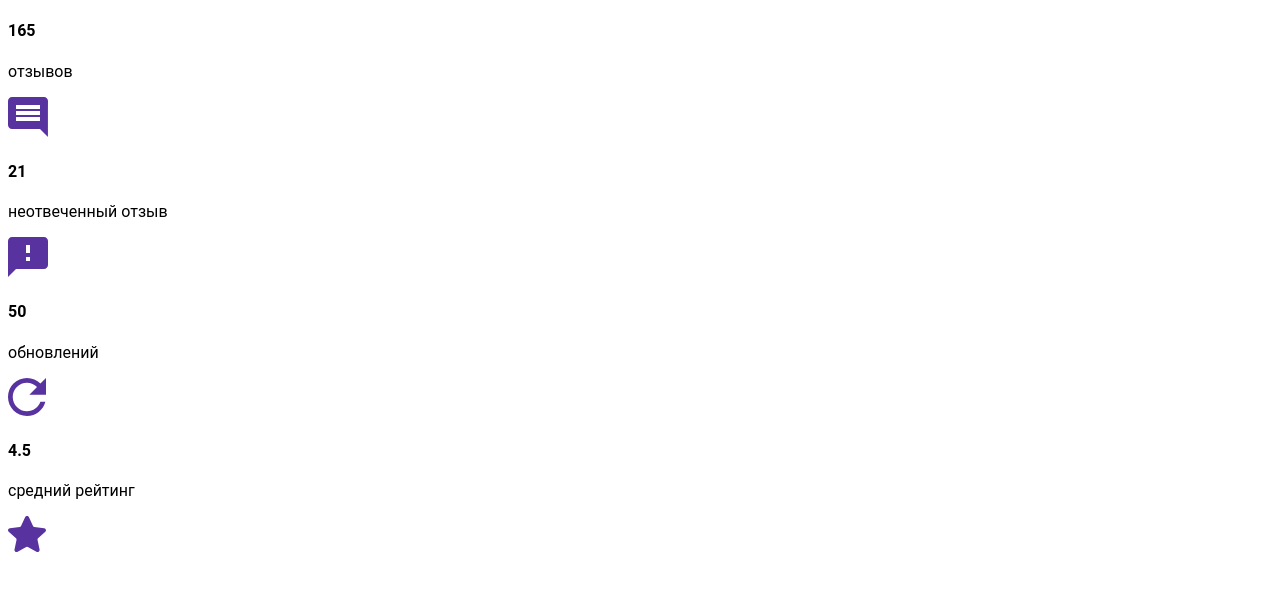
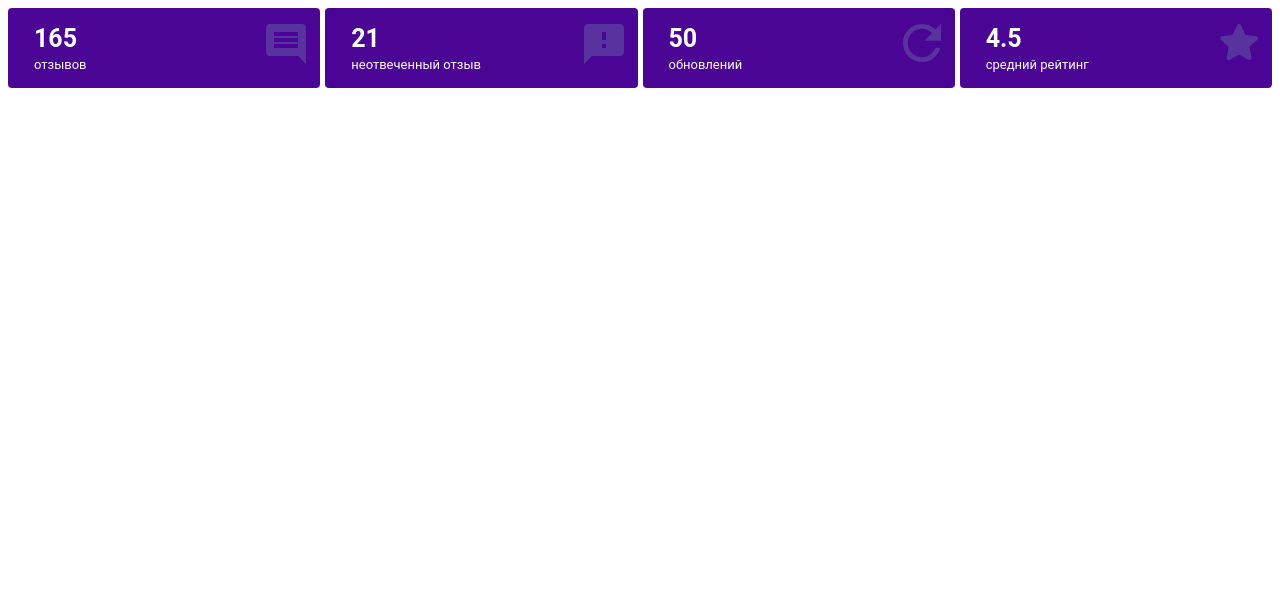
Before and after one commit to feofan-msk/Zoon-test, a React (Create React App) app: page / in a window 1280 px wide. Shown: the top 590 px of the page. Built offline with nearby package versions, Linux system fonts and the light colour scheme; the HTML template or start-up script is replaced by a standard one.

Commit message:
style: add Dashboard style

```diff
--- a/package.json
+++ b/package.json
@@ -6,7 +6,8 @@
     "normalize.css": "^8.0.1",
     "react": "^16.8.6",
     "react-dom": "^16.8.6",
-    "react-scripts": "2.1.8"
+    "react-scripts": "2.1.8",
+    "styled-components": "^4.2.0"
   },
   "scripts": {
     "start": "react-scripts start",
--- a/src/Dashboard/Card.jsx
+++ b/src/Dashboard/Card.jsx
@@ -1,14 +1,52 @@
 import React, { Component } from "react";
+import styled from "styled-components";
+
+const S = {};
+S.Card = styled.div`
+  flex: 1 1 25%;
+  display: flex;
+  justify-content: space-between;
+  align-items: center;
+
+  padding: 16px 14px 16px 26px;
+  border-radius: 4px;
+  background-color: #4a0594;
+  color: #ffffff;
+  overflow-wrap: anywhere;
+  cursor: pointer;
+
+  & + & {
+    margin-left: 5px;
+  }
+`;
+
+S.Title = styled.h4`
+  margin: 0 0 4px;
+  font-size: 25px;
+  font-weight: 700;
+`;
+
+S.Description = styled.p`
+  margin: 0;
+  font-size: 13px;
+  font-weight: 400;
+`;
+
+S.Icon = styled.img`
+  align-self: flex-start;
+`;
 
 class Card extends Component {
   render() {
     return (
-      <div>
-        <h4>{this.props.number}</h4>
-        <p>{this.props.description}</p>
+      <S.Card>
+        <div>
+          <S.Title>{this.props.number}</S.Title>
+          <S.Description>{this.props.description}</S.Description>
+        </div>
 
-        <img src={this.props.icon} alt="card icon" />
-      </div>
+        <S.Icon src={this.props.icon} alt="card icon" />
+      </S.Card>
     );
   }
 }
--- a/src/Dashboard/index.jsx
+++ b/src/Dashboard/index.jsx
@@ -1,16 +1,25 @@
 import React, { Component } from "react";
+import styled from "styled-components";
+
 import Card from "./Card";
-
 import commentIcon from "../assets/comment-cloud.svg";
 import unansweredCommentIcon from "../assets/unanswered-comment.svg";
 import updateIcon from "../assets/update.svg";
 import starIcon from "../assets/star.svg";
 
+const DashboardList = styled.section`
+  display: flex;
+`;
+
 class Dashboard extends Component {
   render() {
     return (
-      <section>
-        <Card number={165} description="отзывов" icon={commentIcon} />
+      <DashboardList>
+        <Card
+          number={165}
+          description="отзывов"
+          icon={commentIcon}
+        />
         <Card
           number={21}
           description="неотвеченный отзыв"
@@ -18,7 +27,7 @@ class Dashboard extends Component {
         />
         <Card number={50} description="обновлений" icon={updateIcon} />
         <Card number={4.5} description="средний рейтинг" icon={starIcon} />
-      </section>
+      </DashboardList>
     );
   }
 }
```
Also changed, not shown: 1 other file (tests, documents, lock files or other folders).
